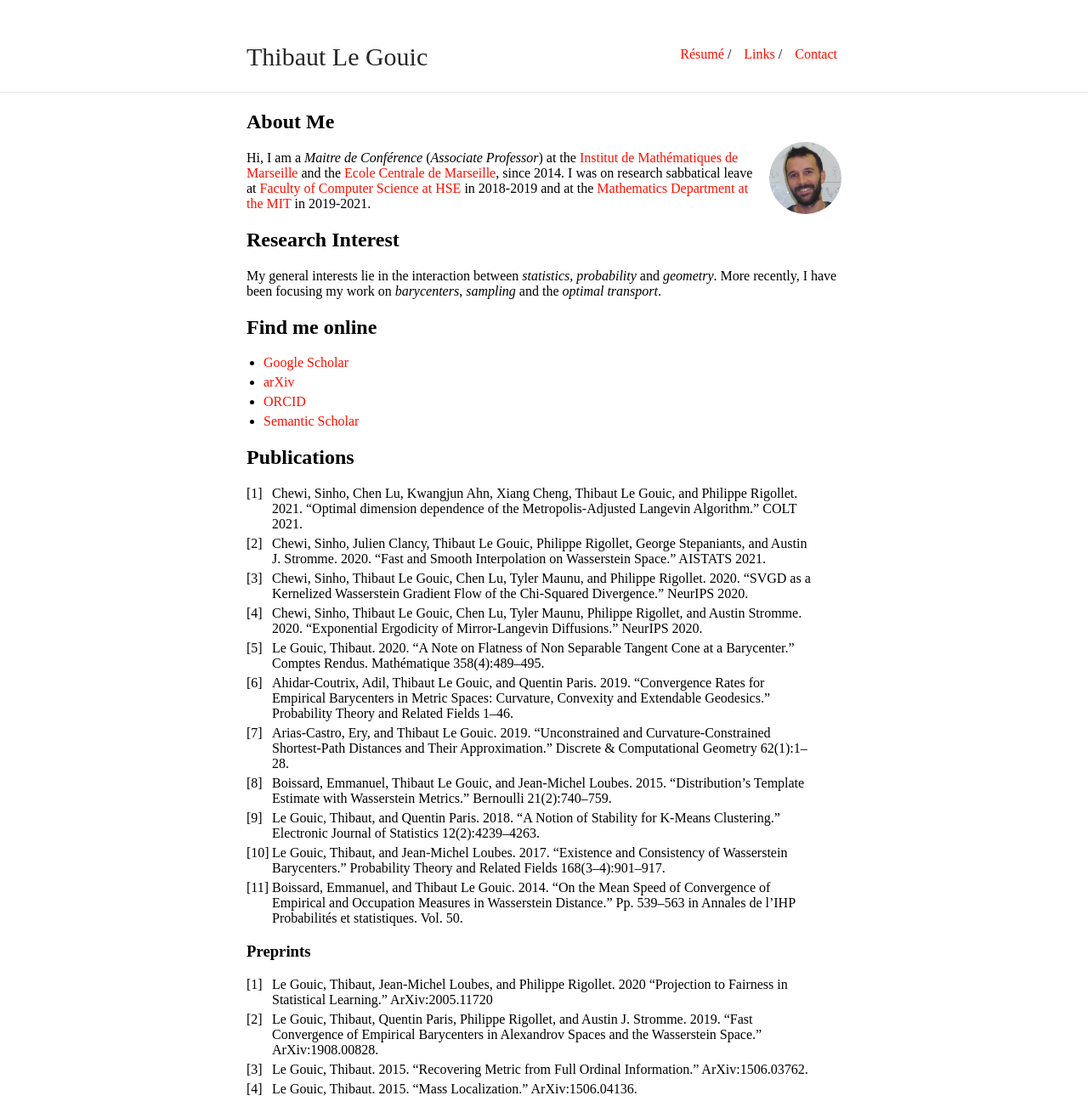
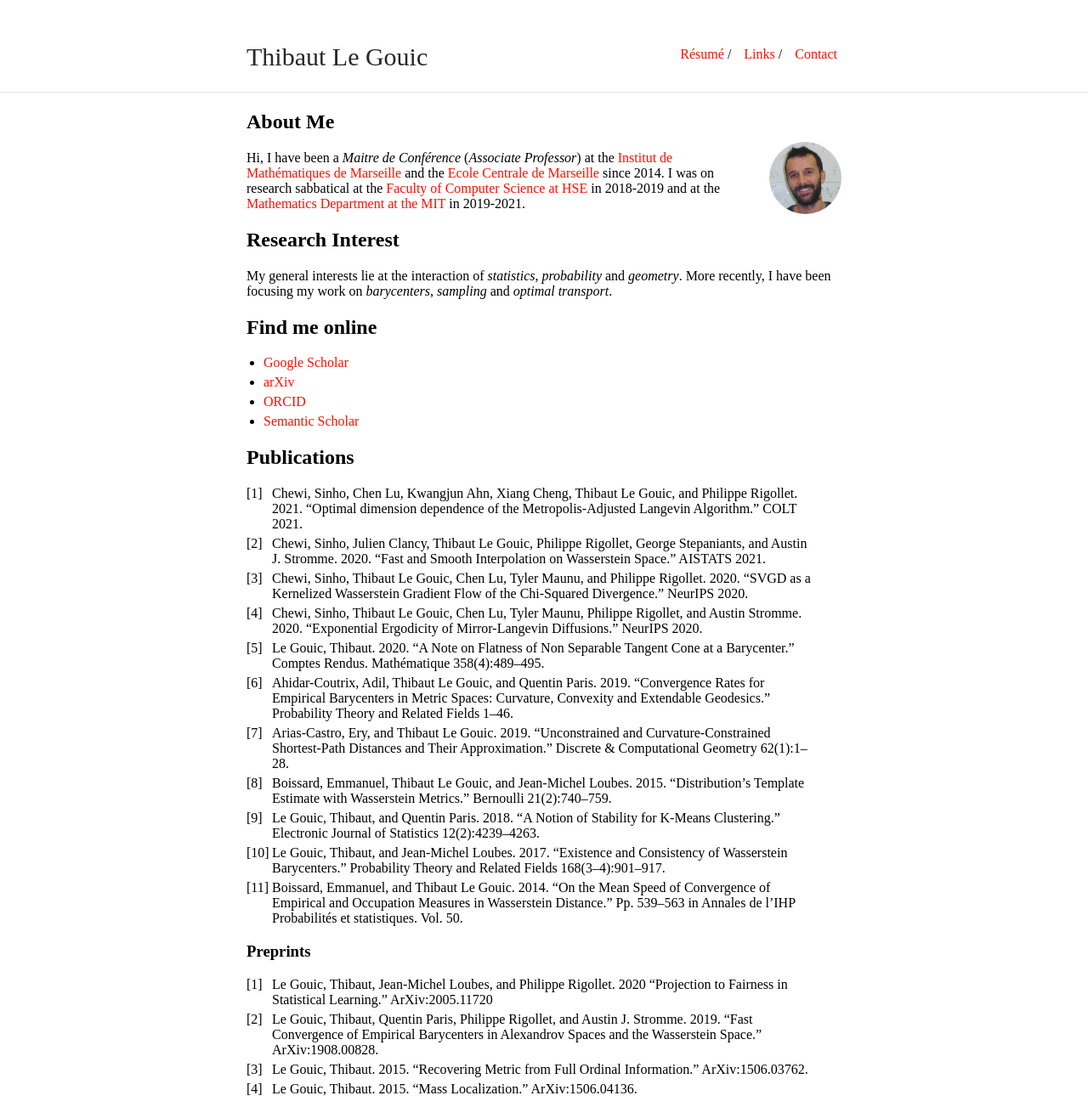
Before and after one commit to ThibautLG/thibautlg.github.io, a Jekyll site: the page built from index.md, in a window 1280 px wide, cut to the strip 0-1303 px from the top of the page. Shown: the whole strip at 85% size. Built offline with Jekyll 4.4.1, drawn with Linux system fonts in a browser that asks for light colours; our own code applies the rules of GitHub Pages for plain Markdown files.

Commit message:
update -typos

```diff
--- a/index.md
+++ b/index.md
@@ -6,13 +6,13 @@ layout: default
 
 <img class="profile-picture" src="photo_carre.jpg">
 
-Hi, I am a *Maitre de Conférence* (*Associate Professor*) at the [Institut de Mathématiques de Marseille](https://www.i2m.univ-amu.fr/) and the  [Ecole Centrale de Marseille](http://www.centrale-marseille.fr/), since 2014.
-I was on research sabbatical leave at [Faculty of Computer Science at HSE](https://cs.hse.ru/en) in 2018-2019 and at the [Mathematics Department at the MIT](http://math.mit.edu) in 2019-2021.
+Hi, I have been a *Maitre de Conférence* (*Associate Professor*) at the [Institut de Mathématiques de Marseille](https://www.i2m.univ-amu.fr/) and the  [Ecole Centrale de Marseille](http://www.centrale-marseille.fr/) since 2014.
+I was on research sabbatical at the [Faculty of Computer Science at HSE](https://cs.hse.ru/en) in 2018-2019 and at the [Mathematics Department at the MIT](http://math.mit.edu) in 2019-2021.
 
 ## Research Interest
 
-My general interests lie in the interaction between *statistics*, *probability* and *geometry*.
-More recently, I have been focusing my work on *barycenters*, *sampling* and the *optimal transport*.
+My general interests lie at the interaction of *statistics*, *probability* and *geometry*.
+More recently, I have been focusing my work on *barycenters*, *sampling* and *optimal transport*.
 
 ## Find me online
 
```
